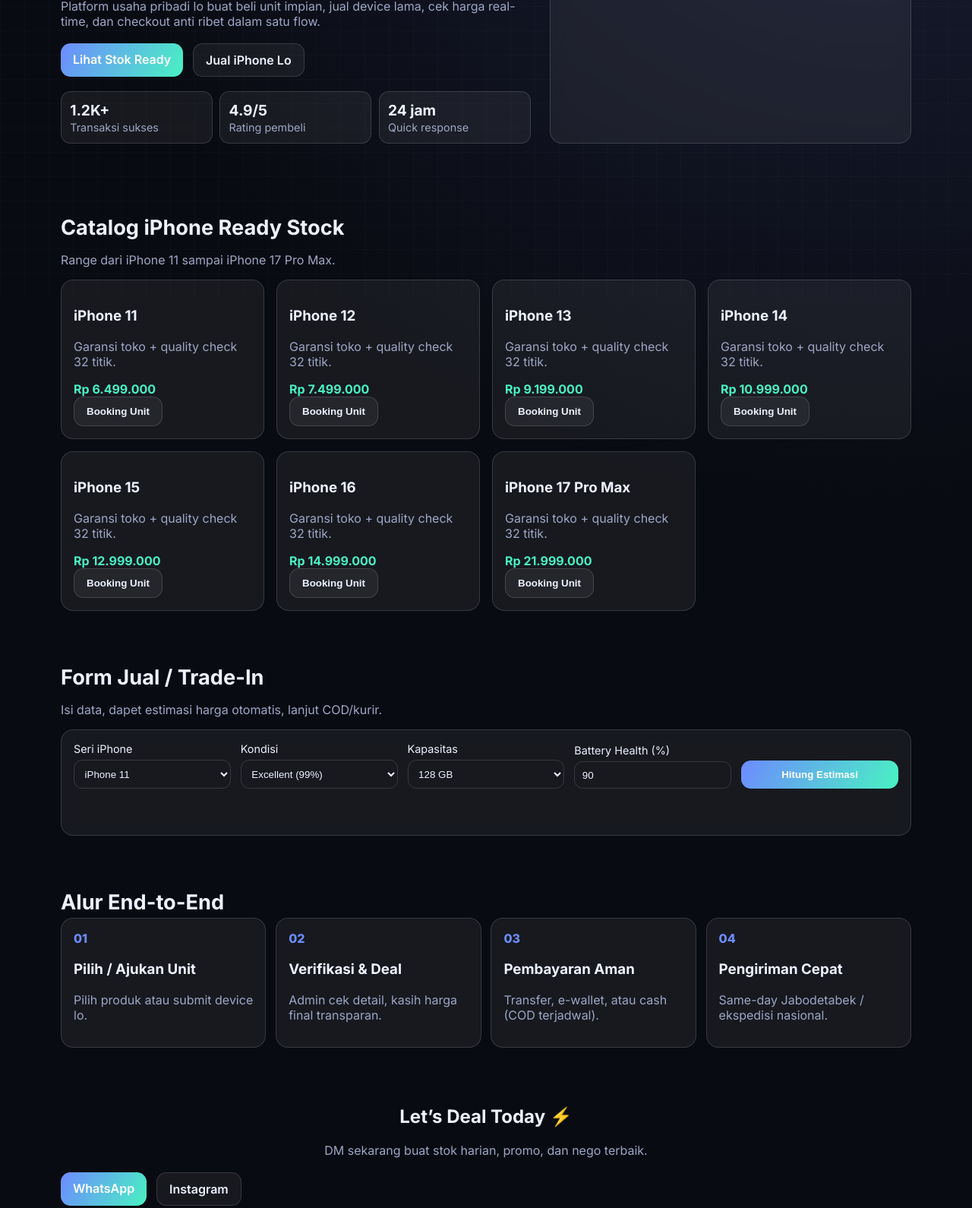
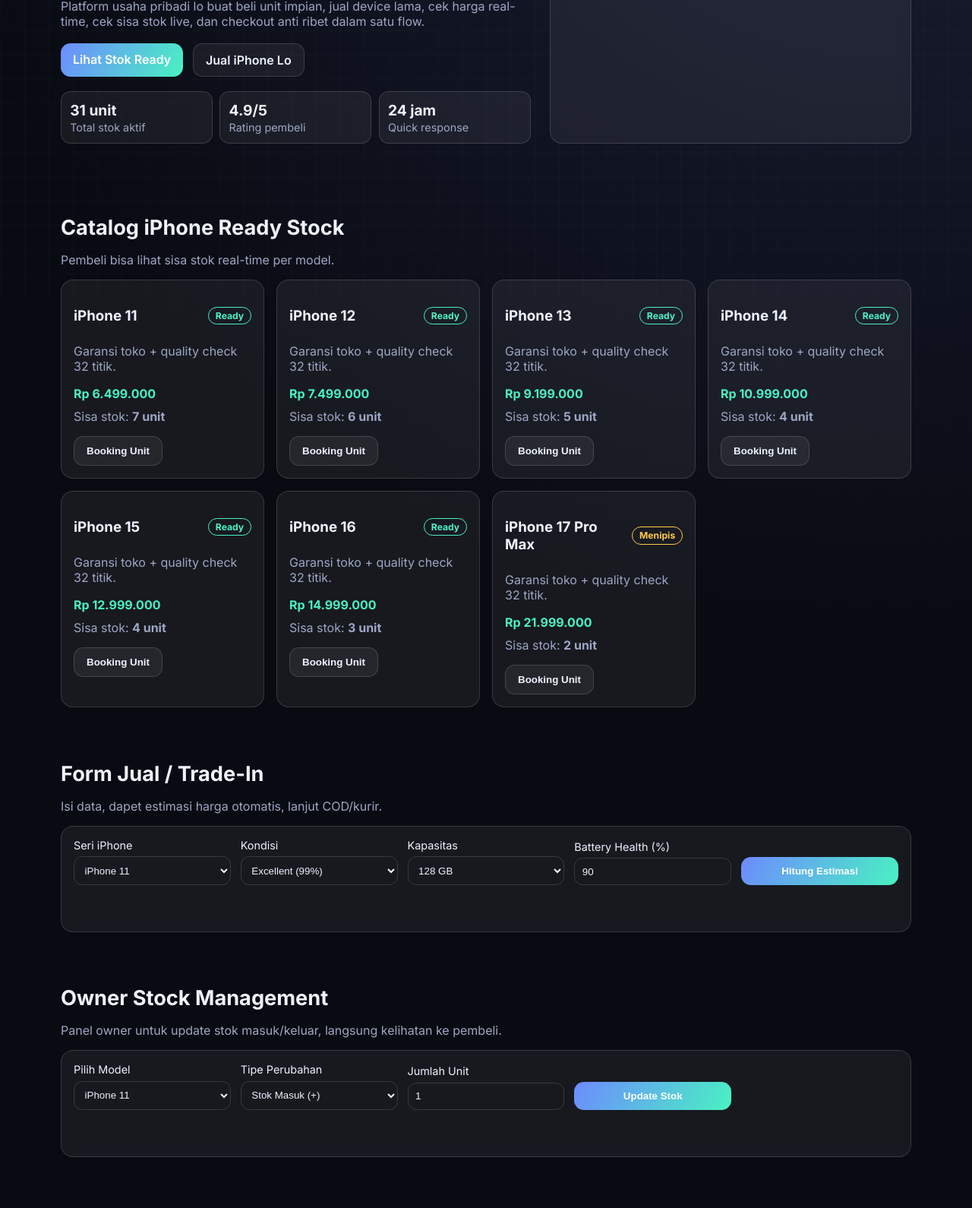
Before and after one commit to dennn26/codex, a plain HTML site: page index.html in a window 1280 px wide. Shown: the part 408-1998 px from the top of the page at 76% size. Drawn offline with Linux system fonts and the light colour scheme.

Commit message:
Add working stock visibility and owner stock management flow

```diff
--- a/index.html
+++ b/index.html
@@ -23,6 +23,7 @@
       <nav>
         <a href="#katalog">Katalog</a>
         <a href="#tradein">Trade-In</a>
+        <a href="#owner">Owner Stock</a>
         <a href="#alur">Alur End-to-End</a>
         <a href="#kontak">Kontak</a>
       </nav>
@@ -39,14 +40,14 @@
           </h1>
           <p>
             Platform usaha pribadi lo buat beli unit impian, jual device lama,
-            cek harga real-time, dan checkout anti ribet dalam satu flow.
+            cek harga real-time, cek sisa stok live, dan checkout anti ribet dalam satu flow.
           </p>
           <div class="hero-cta">
             <a class="primary-btn" href="#katalog">Lihat Stok Ready</a>
             <a class="secondary-btn" href="#tradein">Jual iPhone Lo</a>
           </div>
           <div class="stats">
-            <article><strong>1.2K+</strong><span>Transaksi sukses</span></article>
+            <article><strong id="totalStockCount">0</strong><span>Total stok aktif</span></article>
             <article><strong>4.9/5</strong><span>Rating pembeli</span></article>
             <article><strong>24 jam</strong><span>Quick response</span></article>
           </div>
@@ -54,14 +55,14 @@
         <aside class="glass-card">
           <h2>Harga Hari Ini</h2>
           <ul id="priceTicker"></ul>
-          <small>*Harga bisa berubah sesuai kondisi unit & kapasitas.</small>
+          <small>*Harga & stok update otomatis sesuai input owner.</small>
         </aside>
       </section>
 
       <section id="katalog" class="section">
         <div class="section-title">
           <h2>Catalog iPhone Ready Stock</h2>
-          <p>Range dari iPhone 11 sampai iPhone 17 Pro Max.</p>
+          <p>Pembeli bisa lihat sisa stok real-time per model.</p>
         </div>
         <div id="productGrid" class="product-grid"></div>
       </section>
@@ -102,14 +103,41 @@
         </form>
       </section>
 
+      <section id="owner" class="section">
+        <div class="section-title">
+          <h2>Owner Stock Management</h2>
+          <p>Panel owner untuk update stok masuk/keluar, langsung kelihatan ke pembeli.</p>
+        </div>
+        <form id="stockForm" class="glass-card owner-grid">
+          <label>
+            Pilih Model
+            <select id="ownerSeries" required></select>
+          </label>
+          <label>
+            Tipe Perubahan
+            <select id="stockAction" required>
+              <option value="add">Stok Masuk (+)</option>
+              <option value="remove">Stok Keluar (-)</option>
+              <option value="set">Set Stok Manual</option>
+            </select>
+          </label>
+          <label>
+            Jumlah Unit
+            <input id="stockQty" type="number" min="1" value="1" required />
+          </label>
+          <button class="primary-btn" type="submit">Update Stok</button>
+          <p id="stockMessage" class="result"></p>
+        </form>
+      </section>
+
       <section id="alur" class="section">
         <div class="section-title">
           <h2>Alur End-to-End</h2>
         </div>
         <div class="timeline">
-          <article><span>01</span><h3>Pilih / Ajukan Unit</h3><p>Pilih produk atau submit device lo.</p></article>
-          <article><span>02</span><h3>Verifikasi & Deal</h3><p>Admin cek detail, kasih harga final transparan.</p></article>
-          <article><span>03</span><h3>Pembayaran Aman</h3><p>Transfer, e-wallet, atau cash (COD terjadwal).</p></article>
+          <article><span>01</span><h3>Lihat Stok Live</h3><p>Cek model + sisa unit biar gak zonk.</p></article>
+          <article><span>02</span><h3>Booking / Ajukan Trade-In</h3><p>Booking unit atau isi form jual device lama.</p></article>
+          <article><span>03</span><h3>Verifikasi & Pembayaran Aman</h3><p>Admin konfirmasi detail lalu proses pembayaran.</p></article>
           <article><span>04</span><h3>Pengiriman Cepat</h3><p>Same-day Jabodetabek / ekspedisi nasional.</p></article>
         </div>
       </section>
--- a/script.js
+++ b/script.js
@@ -1,12 +1,14 @@
-const products = [
-  ["iPhone 11", 6499000],
-  ["iPhone 12", 7499000],
-  ["iPhone 13", 9199000],
-  ["iPhone 14", 10999000],
-  ["iPhone 15", 12999000],
-  ["iPhone 16", 14999000],
-  ["iPhone 17 Pro Max", 21999000],
+const initialProducts = [
+  { name: "iPhone 11", price: 6499000, stock: 7 },
+  { name: "iPhone 12", price: 7499000, stock: 6 },
+  { name: "iPhone 13", price: 9199000, stock: 5 },
+  { name: "iPhone 14", price: 10999000, stock: 4 },
+  { name: "iPhone 15", price: 12999000, stock: 4 },
+  { name: "iPhone 16", price: 14999000, stock: 3 },
+  { name: "iPhone 17 Pro Max", price: 21999000, stock: 2 },
 ];
+
+const STORAGE_KEY = "neoapplehub-stock-v1";
 
 const formatIDR = (amount) =>
   new Intl.NumberFormat("id-ID", {
@@ -18,31 +20,80 @@
 const productGrid = document.querySelector("#productGrid");
 const priceTicker = document.querySelector("#priceTicker");
 const seriesSelect = document.querySelector("#series");
+const ownerSeriesSelect = document.querySelector("#ownerSeries");
+const totalStockCount = document.querySelector("#totalStockCount");
 
-products.forEach(([name, price]) => {
-  productGrid.insertAdjacentHTML(
-    "beforeend",
-    `<article class="product-card">
-      <h3>${name}</h3>
-      <p>Garansi toko + quality check 32 titik.</p>
-      <div class="price">${formatIDR(price)}</div>
-      <button class="secondary-btn">Booking Unit</button>
-    </article>`
-  );
-
-  priceTicker.insertAdjacentHTML(
-    "beforeend",
-    `<li>${name}: <strong>${formatIDR(price)}</strong></li>`
-  );
-
-  seriesSelect.insertAdjacentHTML(
-    "beforeend",
-    `<option value="${name}">${name}</option>`
-  );
-});
+const stockForm = document.querySelector("#stockForm");
+const stockAction = document.querySelector("#stockAction");
+const stockQty = document.querySelector("#stockQty");
+const stockMessage = document.querySelector("#stockMessage");
 
 const tradeinForm = document.querySelector("#tradeinForm");
 const estimateResult = document.querySelector("#estimateResult");
+
+const savedProducts = localStorage.getItem(STORAGE_KEY);
+const products = savedProducts ? JSON.parse(savedProducts) : initialProducts;
+
+const saveProducts = () => {
+  localStorage.setItem(STORAGE_KEY, JSON.stringify(products));
+};
+
+const getStockLabel = (stock) => {
+  if (stock <= 0) return "Habis";
+  if (stock <= 2) return "Menipis";
+  return "Ready";
+};
+
+const renderSelectOptions = () => {
+  const options = products
+    .map((product) => `<option value="${product.name}">${product.name}</option>`)
+    .join("");
+
+  seriesSelect.innerHTML = options;
+  ownerSeriesSelect.innerHTML = options;
+};
+
+const renderProducts = () => {
+  productGrid.innerHTML = products
+    .map((product) => {
+      const disabledAttr = product.stock <= 0 ? "disabled" : "";
+      const badgeClass = product.stock <= 0 ? "danger" : product.stock <= 2 ? "warning" : "success";
+      return `<article class="product-card">
+      <div class="card-head">
+        <h3>${product.name}</h3>
+        <span class="stock-badge ${badgeClass}">${getStockLabel(product.stock)}</span>
+      </div>
+      <p>Garansi toko + quality check 32 titik.</p>
+      <div class="price">${formatIDR(product.price)}</div>
+      <div class="stock-row">Sisa stok: <strong>${product.stock} unit</strong></div>
+      <button class="secondary-btn" ${disabledAttr}>${product.stock > 0 ? "Booking Unit" : "Kosong"}</button>
+    </article>`;
+    })
+    .join("");
+};
+
+const renderPriceTicker = () => {
+  priceTicker.innerHTML = products
+    .map(
+      (product) =>
+        `<li>${product.name}: <strong>${formatIDR(product.price)}</strong> · ${product.stock} unit</li>`
+    )
+    .join("");
+};
+
+const renderTotalStock = () => {
+  const totalStock = products.reduce((total, product) => total + product.stock, 0);
+  totalStockCount.textContent = `${totalStock} unit`;
+};
+
+const renderAll = () => {
+  renderProducts();
+  renderPriceTicker();
+  renderTotalStock();
+};
+
+renderSelectOptions();
+renderAll();
 
 tradeinForm.addEventListener("submit", (event) => {
   event.preventDefault();
@@ -52,7 +103,8 @@
   const storage = Number(document.querySelector("#storage").value);
   const battery = Number(document.querySelector("#battery").value);
 
-  const base = Object.fromEntries(products)[series] || 0;
+  const selectedProduct = products.find((product) => product.name === series);
+  const base = selectedProduct ? selectedProduct.price : 0;
   const conditionFactor = { excellent: 0.82, good: 0.72, fair: 0.58 }[condition];
   const storageFactor = storage === 256 ? 1.08 : storage === 512 ? 1.14 : storage === 1024 ? 1.2 : 1;
   const batteryFactor = Math.max(0.75, Math.min(1, battery / 100));
@@ -62,6 +114,37 @@
   estimateResult.textContent = `Estimasi harga ${series} kamu: ${formatIDR(estimate)} (final setelah QC).`;
 });
 
+stockForm.addEventListener("submit", (event) => {
+  event.preventDefault();
+
+  const model = ownerSeriesSelect.value;
+  const action = stockAction.value;
+  const quantity = Number(stockQty.value);
+
+  const targetProduct = products.find((product) => product.name === model);
+  if (!targetProduct || quantity < 1) {
+    stockMessage.textContent = "Input tidak valid. Cek model dan jumlah unit.";
+    return;
+  }
+
+  if (action === "add") {
+    targetProduct.stock += quantity;
+  }
+
+  if (action === "remove") {
+    targetProduct.stock = Math.max(0, targetProduct.stock - quantity);
+  }
+
+  if (action === "set") {
+    targetProduct.stock = quantity;
+  }
+
+  saveProducts();
+  renderAll();
+
+  stockMessage.textContent = `Stok ${model} berhasil di-update jadi ${targetProduct.stock} unit.`;
+});
+
 const themeToggle = document.querySelector("#themeToggle");
 
 themeToggle.addEventListener("click", () => {
--- a/styles.css
+++ b/styles.css
@@ -6,6 +6,9 @@
   --accent: #6d8bff;
   --accent-2: #49f2c2;
   --border: rgba(255, 255, 255, 0.14);
+  --danger: #ff6b8b;
+  --warning: #ffc94b;
+  --success: #4df1c5;
 }
 
 body.light {
@@ -16,6 +19,9 @@
   --accent: #4d5eff;
   --accent-2: #0ac694;
   --border: rgba(15, 29, 65, 0.12);
+  --danger: #de2a52;
+  --warning: #b97900;
+  --success: #058f63;
 }
 
 * { box-sizing: border-box; }
@@ -95,6 +101,10 @@
 }
 .primary-btn { background: linear-gradient(120deg, var(--accent), var(--accent-2)); color: #fff; border: none; }
 .secondary-btn, .ghost-btn { background: var(--card); color: var(--text); }
+.secondary-btn:disabled {
+  opacity: 0.4;
+  cursor: not-allowed;
+}
 
 .glass-card {
   background: var(--card);
@@ -128,10 +138,29 @@
   border-radius: 1rem;
   padding: 1rem;
 }
+.card-head {
+  display: flex;
+  align-items: center;
+  justify-content: space-between;
+  gap: 0.6rem;
+}
+.stock-badge {
+  display: inline-flex;
+  padding: 0.2rem 0.55rem;
+  border-radius: 999px;
+  font-size: 0.76rem;
+  font-weight: 700;
+  border: 1px solid currentColor;
+}
+.stock-badge.success { color: var(--success); }
+.stock-badge.warning { color: var(--warning); }
+.stock-badge.danger { color: var(--danger); }
 .product-card p { color: var(--muted); margin: 0.4rem 0 1rem; }
 .price { color: var(--accent-2); font-weight: 700; }
+.stock-row { margin: 0.6rem 0 1rem; color: var(--muted); }
 
-.form-grid {
+.form-grid,
+.owner-grid {
   display: grid;
   grid-template-columns: repeat(auto-fit, minmax(180px, 1fr));
   gap: 0.8rem;
```
